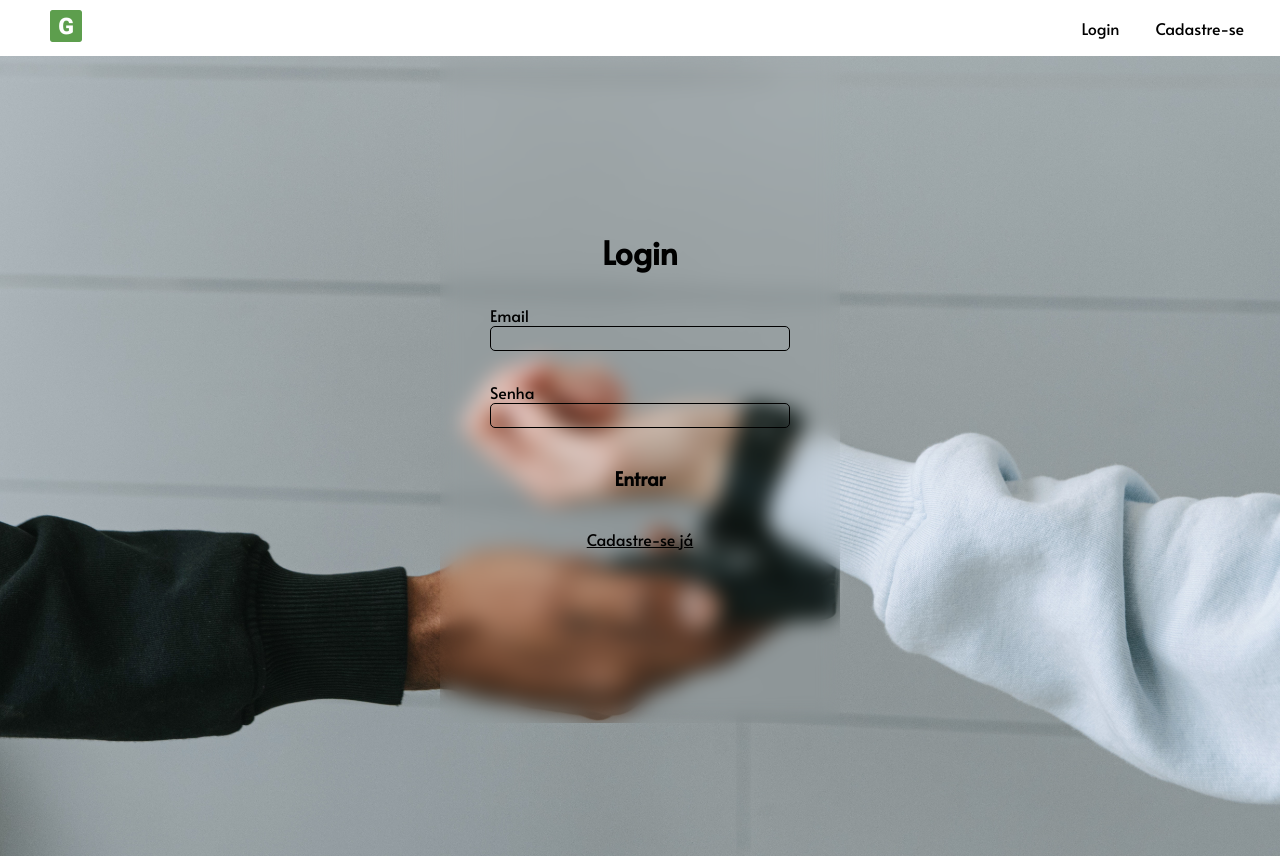
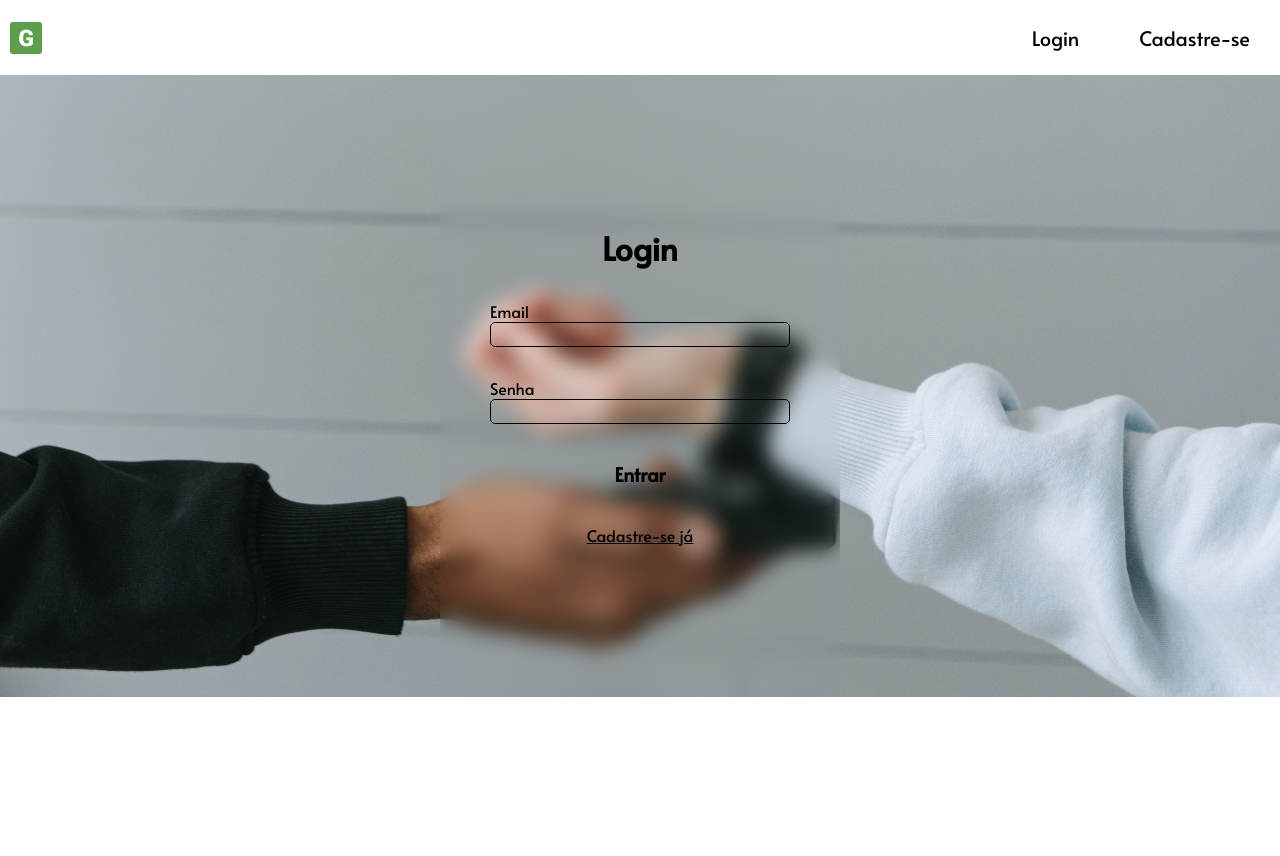
Before and after one commit to matheushnogueira/Projeto_GeneraBank, a React (Create React App) app in the folder generabank/: page /login in a window 1280 px wide. After the commit the page ends 800 px from the top, so only its background shows below. Built offline with nearby package versions, Linux system fonts and the light colour scheme.

Commit message:
atualização

```diff
--- a/generabank/src/AppRoutes.jsx
+++ b/generabank/src/AppRoutes.jsx
@@ -19,15 +19,15 @@ import { AuthProvider, AuthContext } from './contexts/auth';
 
 const AppRoutes = () => {
    const Private = ({children}) =>{
-      const {authenticated, loading} = useContext(AuthContext);
+      const {loading} = useContext(AuthContext);
 
       if(loading){
         return <div className='loading'>Carregando...</div>
       }
 
-      if(!authenticated){
-        return <Navigate to="/login" />;
-      };
+      // if(!authenticated){
+      //   return <Navigate to="/login" />;
+      // };
       return children;
    };
 
--- a/generabank/src/components/NavBar/NavBar.jsx
+++ b/generabank/src/components/NavBar/NavBar.jsx
@@ -1,12 +1,15 @@
-import React from 'react'
+import React, { useContext, useState } from 'react'
 import { NavLink} from 'react-router-dom'
 import styles from './NavBar.module.css'
 import logo from '../../assets/Logo_32.png'
-import { useContext } from 'react'
 import { AuthContext } from "../../contexts/auth"
+import { FaBars, FaTimes } from 'react-icons/fa';
 
 const NavBar = () => {
-  const { authenticated, logout} = useContext(AuthContext)
+
+  const [isMobile, setIsMobile] = useState(false);
+
+  const {authenticated, logout} = useContext(AuthContext)
   const handleLogout = () => {
     logout()
   }
@@ -15,28 +18,29 @@ const NavBar = () => {
     <>
     <nav className={styles.navbar}>
 
-        <div className={styles.logo}>
-          <NavLink to="/"><img src={logo} alt="" /></NavLink>
-        </div>
+        <NavLink className={styles.logo} to="/"><img src={logo} alt="" /></NavLink>
 
-        <ul className={styles.list}>
+        <ul className={isMobile ? (styles.list_mobile) : (styles.list)} onClick={() => setIsMobile(false)}>
+
           {authenticated ?
           <>
-            <li><NavLink to="/transfer">Transferência</NavLink></li>
-            <li><NavLink to="/deposit">Deposito</NavLink></li>
-            <li><NavLink to="/withdraw">Saque</NavLink></li>
-            <li><NavLink to="/ticket">Gerar boleto</NavLink></li>
-            <li><NavLink to="/payticket">Pagamento de  boleto</NavLink></li>
-            <li><button className={styles.button } onClick={handleLogout}>Sair</button></li>
+            <NavLink className={styles.transfer} to="/transfer"><li>Transferência</li></NavLink>
+            <NavLink className={styles.deposit } to="/deposit"><li>Depósito</li></NavLink>
+            <NavLink className={styles.withdraw} to="/withdraw"><li>Saque</li></NavLink>
+            <NavLink className={styles.ticket} to="/ticket"><li>Gerar boleto</li></NavLink>
+            <NavLink className={styles.payticket} to="/payticket"><li>Pagamento de  boleto</li></NavLink>
+           <li><button className={styles.logout} onClick={handleLogout}>Sair</button></li>
           </>
           :
           <>
-            <li><NavLink to="/login">Login</NavLink></li>
-            <li><NavLink to="/register">Cadastre-se</NavLink></li>
+            <NavLink className={styles.login} to="/login"><li>Login</li></NavLink>
+            <NavLink className={styles.register} to="/register"><li>Cadastre-se</li></NavLink>
           </>
-        }
+          }
         </ul>
-
+        <button className={styles.mobile_menu_icon} onClick={() => setIsMobile(!isMobile)}>
+          {isMobile ? (<FaTimes/>) : (<FaBars/>)}
+        </button>
     </nav>
     </>
   )
--- a/generabank/src/components/NavBar/NavBar.module.css
+++ b/generabank/src/components/NavBar/NavBar.module.css
@@ -1,63 +1,111 @@
 @import url('https://fonts.googleapis.com/css2?family=Alata&display=swap');
 
-.logo{
-    margin: 10px;
-    margin-left: 50px;
+*{
+    margin: 0;
+    padding: 0;
+    box-sizing: border-box;
 }
 .navbar{
     display: flex;
     justify-content: space-between;
+    align-items: center;
+    height: 75px;
     background-color: white;
     font-family: Alata;
+    position: relative;
+    z-index: 1;
+}
+.logo{
+    margin: 10px;
+    display: flex;
+    align-items: center;
 }
 .list{
     display: flex;
-    justify-content: center;
+    justify-content: flex-end;
     list-style: none;
     align-items: center;
-    padding-right: 10px;
 }
-li{
-    margin-right: 1em;
-    padding: 10px;
-    border-radius: 10px;
+.transfer,
+.deposit,
+.withdraw,
+.ticket,
+.payticket,
+.logout,
+.login,
+.register{
+    text-decoration: none;
+    color: black;
+    font-size: 20px;
+    padding: 10px 20px;
+    margin: 0 10px;
+    cursor: pointer;
 }
-li a{
-    color: black;
-    text-decoration: none;
-    transition: all .2s ease-in;
+.logout{
+    border: none;
+    background-color: transparent;
+    cursor: pointer;
+    font-size: large;
+    font-family: Alata;
 }
-li a:hover{
+.mobile_menu_icon{
+    display: none;
+}
+li:hover{
     color: white;
     background-color: #5d9d4e;
     padding: 10px;
     border-radius: 10px;
 }
-li button{
-    margin-right: 1em;
-    padding: 10px;
-    border-radius: 10px;
-    border: none;
-    background-color: transparent;
-    cursor: pointer;
-    font-size: large;
-    font-family: Alata;
-    transition: all .2s ease-in;
-}
-li button:hover{
+.logout:hover{
+    padding: 5px;
     color: white;
-    background-color: #5d9d4e;
-    padding: 10px;
-    border-radius: 10px;
 }
 
-@media only screen and (max-width: 768px){
-
-    .navbar .list{
-        flex-direction: column;
-        justify-content: space-around;
+@media screen and (max-width: 1000px){
+    .logo{
+        display: flex;
+        position: absolute;
+        margin-top: 15px;
+        left: 35px;
+    }
+    .list{
+        display: none;
+    }
+    .list_mobile{
+        display: block;
+        position: absolute;
+        list-style: none;
+        background-color: white;
+        left: 0;
+        top: 75px;
+        transition: all 0.5s ease-out;
+        width: 100%;
+    }
+    .transfer,
+    .deposit,
+    .withdraw,
+    .ticket,
+    .payticket,
+    .logout,
+    .login,
+    .register{
+        color: black;
+        text-align: center;
+        width: 100%;
+        transition: all 0.5s ease;
+    }
+    .mobile_menu_icon{
+        display: block;
+        position: absolute;
         align-items: center;
-
-        width: 70%;
+        cursor: pointer;
+        font-size: 30px;
+        color: #5d9d4e;
+        background-color: white;
+        border: none;
+        outline: none;
+        top: 23px;
+        right: 25px;
     }
 }
--- a/generabank/src/pages/Home/Home.module.css
+++ b/generabank/src/pages/Home/Home.module.css
@@ -6,8 +6,7 @@
     background-position: center;
     background-repeat: no-repeat;
     width: 100%;
-    height: 100%;
-    position: absolute;
+    height: 622px;
 }
 .text{
     display: flex;
@@ -45,7 +44,8 @@
     }
     .button {
        font-size: 20px;
-       padding-left: 20px;
-       padding-right: 20px;
+       padding-left: 2px;
+       padding-right: 2px;
+
     }
 }
--- a/generabank/src/pages/Login/Login.jsx
+++ b/generabank/src/pages/Login/Login.jsx
@@ -20,7 +20,7 @@ const LoginPage = () => {
 
 
   return (
-    <div id={styles.login}>
+    <div className={styles.back}>
       <form className={styles.form} onSubmit={handleSubmit}>
 
         <h1 className={styles.title}>Login</h1>
--- a/generabank/src/pages/Login/Login.module.css
+++ b/generabank/src/pages/Login/Login.module.css
@@ -1,16 +1,21 @@
 @import url('https://fonts.googleapis.com/css2?family=Alata&display=swap');
 
-#login{
+*{
+  margin: 0;
+  padding: 0;
+  box-sizing: border-box;
+}
+.back{
     background-image: url(../../assets/ImagemHome.jpg);
     background-size: cover;
     background-position: center;
     background-repeat: no-repeat;
     width: 100%;
-    height: 100%;
-    position: absolute;
+    height: 622px;
+
 }
 .form {
-    height: 667px;
+    height: 622px;
     width: 400px;
     margin: auto;
     display: flex;
@@ -20,6 +25,7 @@
     gap: 30px;
     backdrop-filter: blur(10px);
     font-family: Alata;
+
   }
 
 .form label {
@@ -58,3 +64,9 @@
   color: black;
   font-family: Alata;
 }
+@media only screen and (max-width: 768px){
+  .card {
+    margin-top: 10px;
+    width: 360px;
+  }
+}
--- a/generabank/src/pages/Register/Register.jsx
+++ b/generabank/src/pages/Register/Register.jsx
@@ -129,8 +129,6 @@ const Register = () => {
         <span>{errors.password?.message}</span>
       </label>
 
-      <button type="submit" >Cadastrar-se</button>
-
     </form>
     <form className={styles.card} onSubmit={handleSubmit(addUser)}>
 
@@ -176,6 +174,9 @@ const Register = () => {
         <input type="text" name='state' {...register("state", { required: true })} />
         <span>{errors.state?.message}</span>
       </label>
+
+      <button type="submit" >Cadastrar-se</button>
+
     </form>
     </div>
   )
--- a/generabank/src/pages/Register/Register.module.css
+++ b/generabank/src/pages/Register/Register.module.css
@@ -6,8 +6,7 @@
     background-position: center;
     background-repeat: no-repeat;
     width: 100%;
-    height: 100%;
-    position: absolute;
+    height: 668px;
     display: flex;
     flex-direction: row;
 }
@@ -65,3 +64,12 @@
   .card .radio{
     margin: auto;
   }
+  @media only screen and (max-width: 768px){
+    .back{
+      flex-direction: column;
+    }
+    .card {
+      margin-top: 10px;
+      width: 360px;
+    }
+}
```
